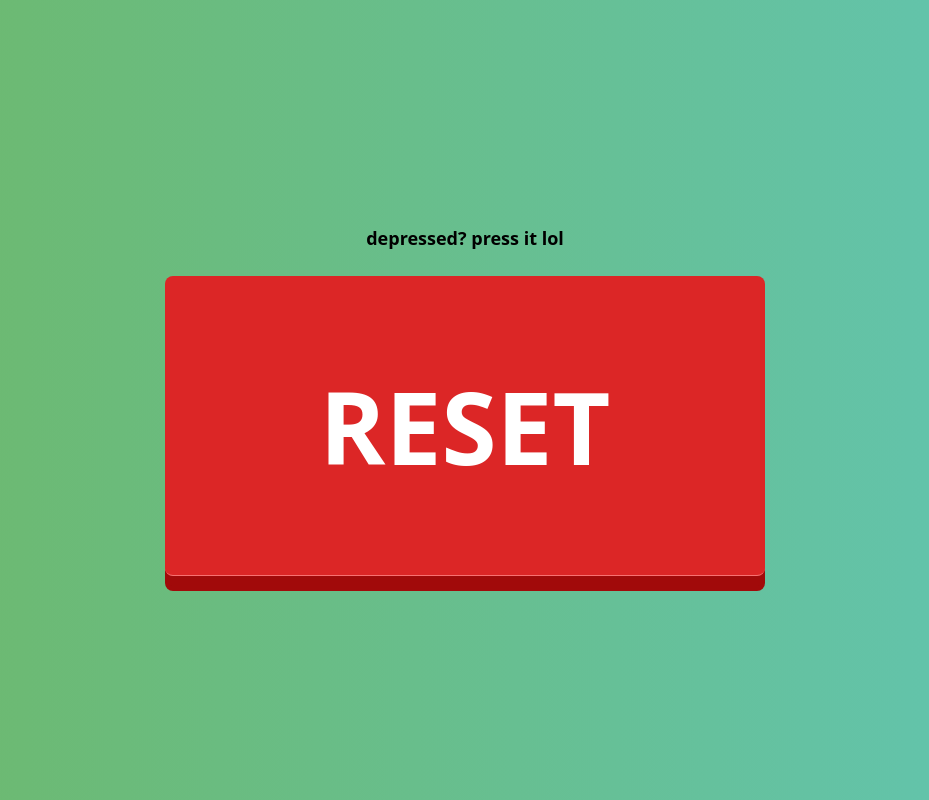
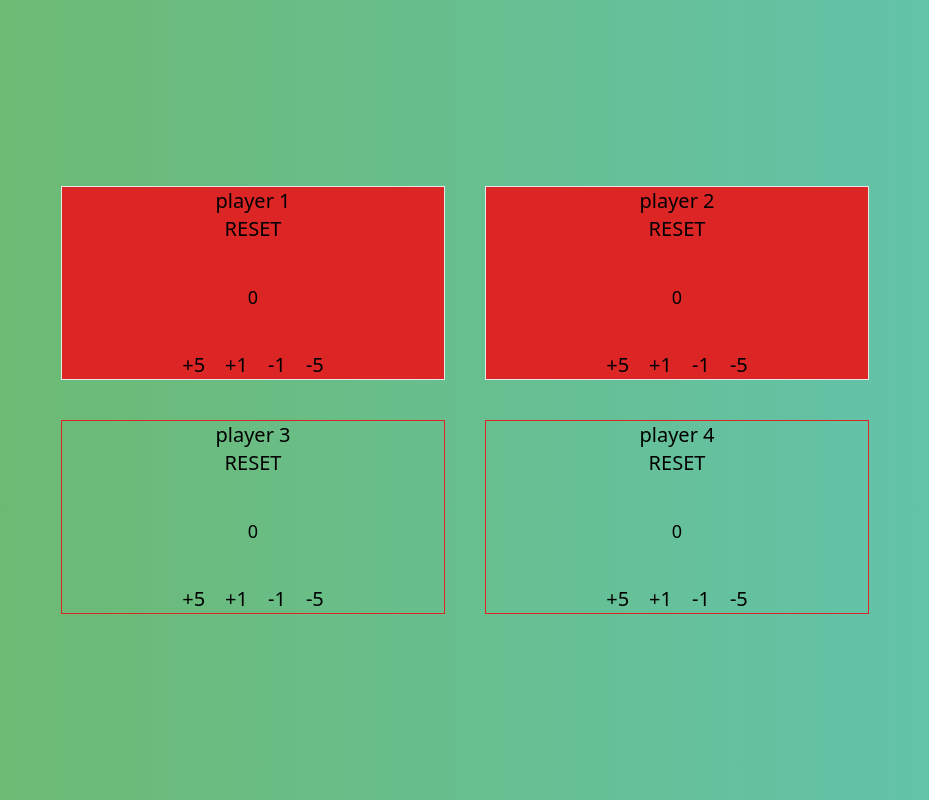
Before and after one commit to hasifjasmi/depressoTracker, a Next.js app: page /reset in a window 1280 px wide. Shown: the whole page, without its empty margins (175-1104 px from the left). Built offline with nearby package versions, Linux system fonts and the light colour scheme.

Commit message:
CHANGE RESET.JSX

```diff
--- a/pages/reset.jsx
+++ b/pages/reset.jsx
@@ -1,4 +1,4 @@
-import React from "react";
+import React, { useState } from "react";
 
 export default function dome() {
   const audioRef = React.useRef();
@@ -7,21 +7,206 @@ export default function dome() {
     audioRef.current.play();
   }
 
+  const [counter1, setCounter1] = useState(0);
+  const [counter2, setCounter2] = useState(0);
+  const [counter3, setCounter3] = useState(0);
+  const [counter4, setCounter4] = useState(0);
+
+  const [colour, setColour] = useState("red");
+
+  const colourchange = () => {
+    if (counter1 || counter2 || counter3 || counter4 >= 10) {
+      setColour("orange");
+    }
+  };
+
   return (
     <>
       <audio ref={audioRef} src="/audio/kelik.mp3" />
       <div className="flex flex-col items-center justify-center w-screen h-screen gap-6 bg-gradient-to-r from-[#6EB869] to-[#61C5B4]">
-        <div className=" text-black font-bold text-lg">
-          depressed? press it lol
-        </div>
-        <div
-          onClick={handleClick}
-          className="button w-[600px] h-[300px] bg-red-600 rounded-lg cursor-pointer select-none active:translate-y-2 active:[box-shadow:0_0px_0_0_#a10a0a,0_0px_0_0_#a10a0a] active:border-b-[0px] transition-all duration-150 [box-shadow:0_10px_0_0_#a10a0a,0_15px_0_0_#a10a0a] border-b-[1px] border-red-400"
-        >
-          {" "}
-          <span className="flex flex-col justify-center items-center h-full text-white font-bold text-[100px]">
-            RESET
-          </span>
+        <div className="grid grid-rows-2 grid-cols-2 gap-10 text-xl">
+          <div className={`border text-center bg-${colour}-600 w-96`}>
+            <span className="">player 1</span>
+            <div>
+              <button
+                onClick={() => {
+                  setCounter1(counter1 - counter1);
+                }}
+              >
+                RESET
+              </button>
+            </div>
+            <div className="mt-10 mb-10 text-lg">
+              <span className="">{counter1}</span>
+            </div>
+            <div className="button flex place-content-center gap-5">
+              <button
+                onClick={() => {
+                  setCounter1(counter1 + 5);
+                }}
+              >
+                +5
+              </button>
+              <button
+                onClick={() => {
+                  setCounter1(counter1 + 1);
+                }}
+              >
+                +1
+              </button>
+              <button
+                onClick={() => {
+                  setCounter1(counter1 - 1);
+                }}
+              >
+                -1
+              </button>
+              <button
+                onClick={() => {
+                  setCounter1(counter1 - 5);
+                }}
+              >
+                -5
+              </button>
+            </div>
+          </div>
+
+          <div className={`border text-center bg-${colour}-600 w-96`}>
+            <span className="">player 2</span>
+            <div>
+              <button
+                onClick={() => {
+                  setCounter2(counter2 - counter2);
+                }}
+              >
+                RESET
+              </button>
+            </div>
+            <div className="mt-10 mb-10 text-lg">
+              <span onChange={colourchange}>{counter2}</span>
+            </div>
+            <div className="button flex place-content-center gap-5">
+              <button
+                onClick={() => {
+                  setCounter2(counter2 + 5);
+                }}
+              >
+                +5
+              </button>
+              <button
+                onClick={() => {
+                  setCounter2(counter2 + 1);
+                }}
+              >
+                +1
+              </button>
+              <button
+                onClick={() => {
+                  setCounter2(counter2 - 1);
+                }}
+              >
+                -1
+              </button>
+              <button
+                onClick={() => {
+                  setCounter2(counter2 - 5);
+                }}
+              >
+                -5
+              </button>
+            </div>
+          </div>
+
+          <div className="border text-center border-red-600 w-96">
+            <span className="">player 3</span>
+            <div>
+              <button
+                onClick={() => {
+                  setCounter3(counter3 - counter3);
+                }}
+              >
+                RESET
+              </button>
+            </div>
+            <div className="mt-10 mb-10 text-lg">
+              <span className="">{counter3}</span>
+            </div>
+            <div className="button flex place-content-center gap-5">
+              <button
+                onClick={() => {
+                  setCounter3(counter3 + 5);
+                }}
+              >
+                +5
+              </button>
+              <button
+                onClick={() => {
+                  setCounter3(counter3 + 1);
+                }}
+              >
+                +1
+              </button>
+              <button
+                onClick={() => {
+                  setCounter3(counter3 - 1);
+                }}
+              >
+                -1
+              </button>
+              <button
+                onClick={() => {
+                  setCounter3(counter3 - 5);
+                }}
+              >
+                -5
+              </button>
+            </div>
+          </div>
+          <div className="border text-center border-red-600 w-96">
+            <span className="">player 4</span>
+            <div>
+              <button
+                onClick={() => {
+                  setCounter4(counter4 - counter4);
+                }}
+              >
+                RESET
+              </button>
+            </div>
+            <div className="mt-10 mb-10 text-lg">
+              <span className="">{counter4}</span>
+            </div>
+            <div className="button flex place-content-center gap-5">
+              <button
+                onClick={() => {
+                  setCounter4(counter4 + 5);
+                }}
+              >
+                +5
+              </button>
+              <button
+                onClick={() => {
+                  setCounter4(counter4 + 1);
+                }}
+              >
+                +1
+              </button>
+              <button
+                onClick={() => {
+                  setCounter4(counter4 - 1);
+                }}
+              >
+                -1
+              </button>
+              <button
+                onClick={() => {
+                  setCounter4(counter4 - 5);
+                }}
+              >
+                -5
+              </button>
+            </div>
+          </div>
         </div>
       </div>
     </>
```
